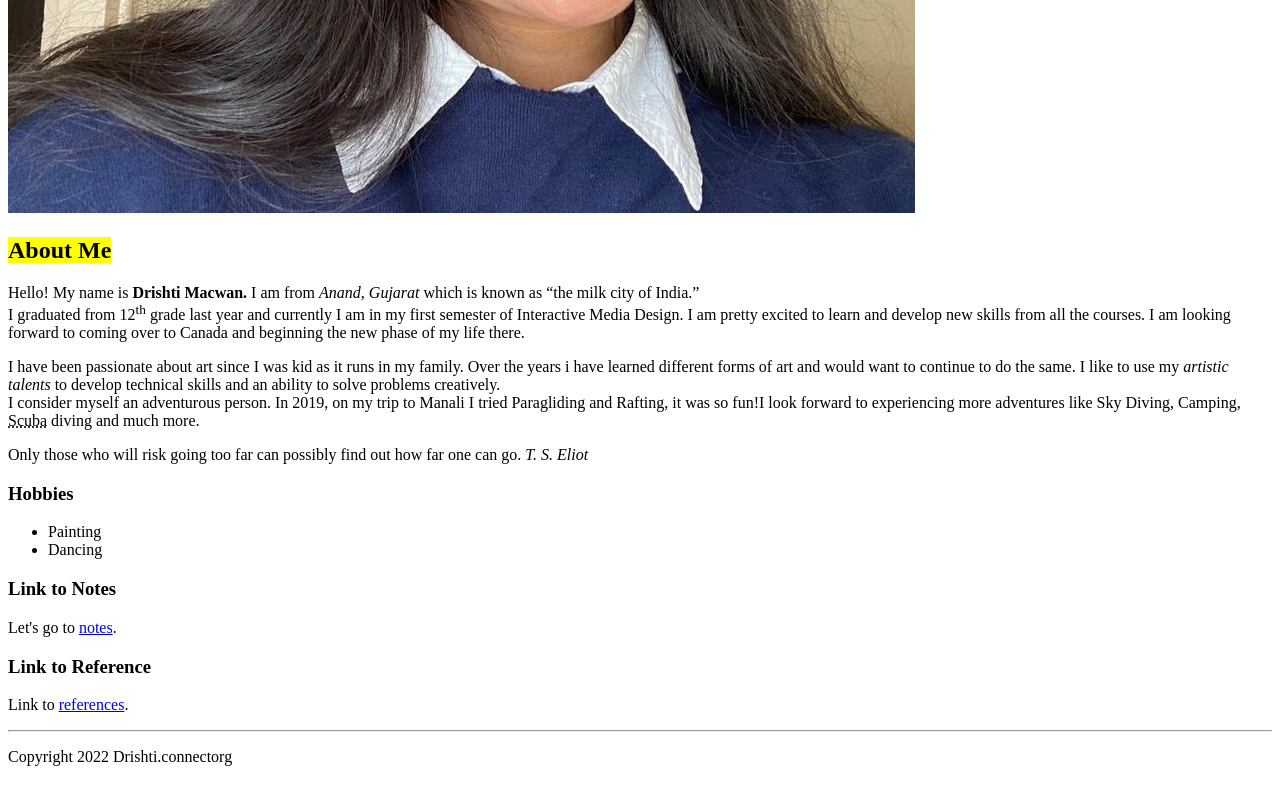
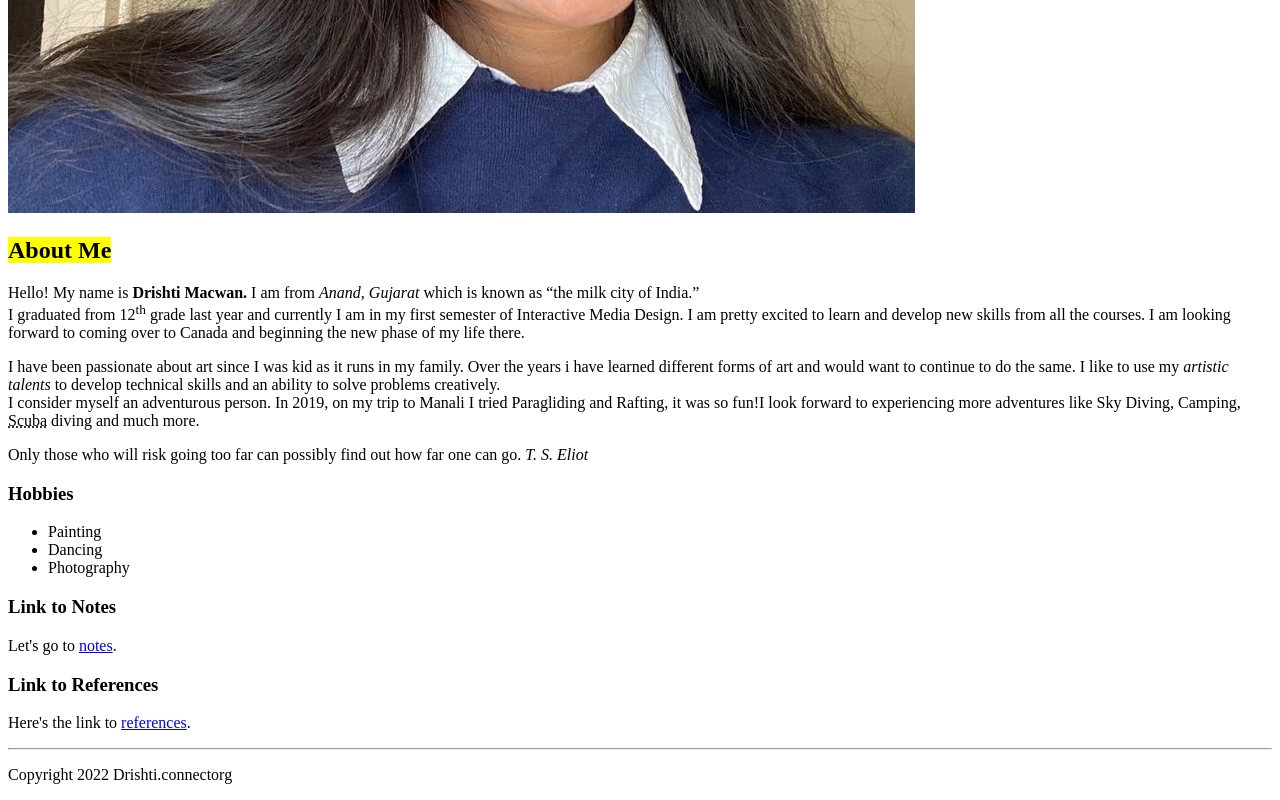
Before and after one commit to macw0016/macw0016.github.io, a plain HTML site: page html-assignment/index.html in a window 1280 px wide. Shown: the part 661-1461 px from the top of the page. Drawn offline with Linux system fonts and the light colour scheme.

Commit message:
Creates assignment index.html

```diff
--- a/html-assignment/index.html
+++ b/html-assignment/index.html
@@ -27,11 +27,12 @@
          <ul>
              <li>Painting</li>
              <li>Dancing</li>
+             <li>Photography</li>
          </ul>
            <h3>Link to Notes </h3>
            <p>Let's go to <a href="notes.html">notes</a>.</p>
-           <h3>Link to Reference</h3>
-           <p>Link to <a href= "references.txt">references</a>.</p>
+           <h3>Link to References</h3>
+           <p>Here's the link to <a href= "references.txt">references</a>.</p>
 
         </section>
 
```
